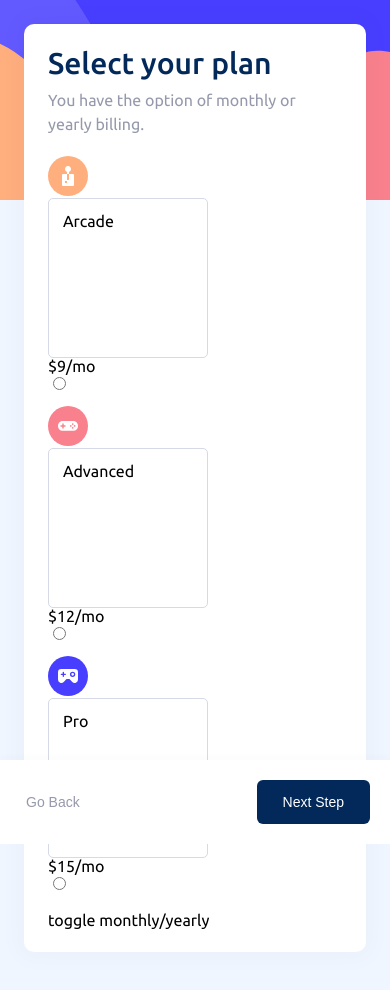
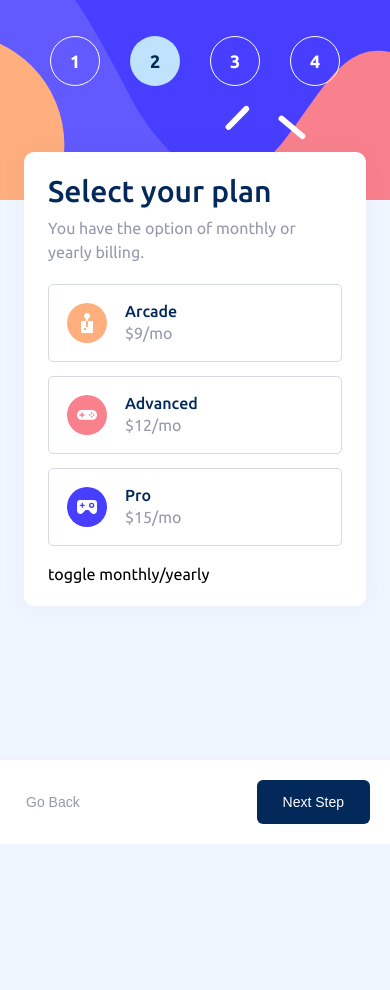
Before and after one commit to hun-ah/multi-step-form-v2, a React (Vite) app: page / in a window 390 px wide. Both pictures are taken after a click on the button "Next Step". Shown: the top 990 px of the page. After the commit the page ends 844 px from the top, so only its background shows below. Built offline with nearby package versions, Linux system fonts and the light colour scheme.

Commit message:
updated all styles

```diff
--- a/src/components/inputs/radioInput/input.module.css
+++ b/src/components/inputs/radioInput/input.module.css
@@ -1,16 +1,47 @@
 .container {
   display: flex;
   flex-direction: column;
+  justify-content: space-evenly;
 }
 
-.label {
+.labelContainer {
   border: 1px solid var(--light-gray);
   display: flex;
   flex-direction: column;
   justify-content: space-between;
   border-radius: 5px;
-  padding: 14px;
+  padding: 18px;
   height: 160px;
   width: 160px;
   cursor: pointer;
 }
+
+.label {
+  color: var(--marine-blue);
+  font-weight: 500;
+}
+
+.input {
+  appearance: none;
+  position: absolute;
+}
+
+.planPrice {
+  display: flex;
+  flex-direction: column;
+  gap: 6px;
+}
+
+.price {
+  color: var(--cool-gray);
+}
+
+@media screen and (max-width: 1168px) {
+  .labelContainer {
+    width: 100%;
+    flex-direction: row;
+    height: fit-content;
+    justify-content: flex-start;
+    gap: 18px;
+  }
+}
```
